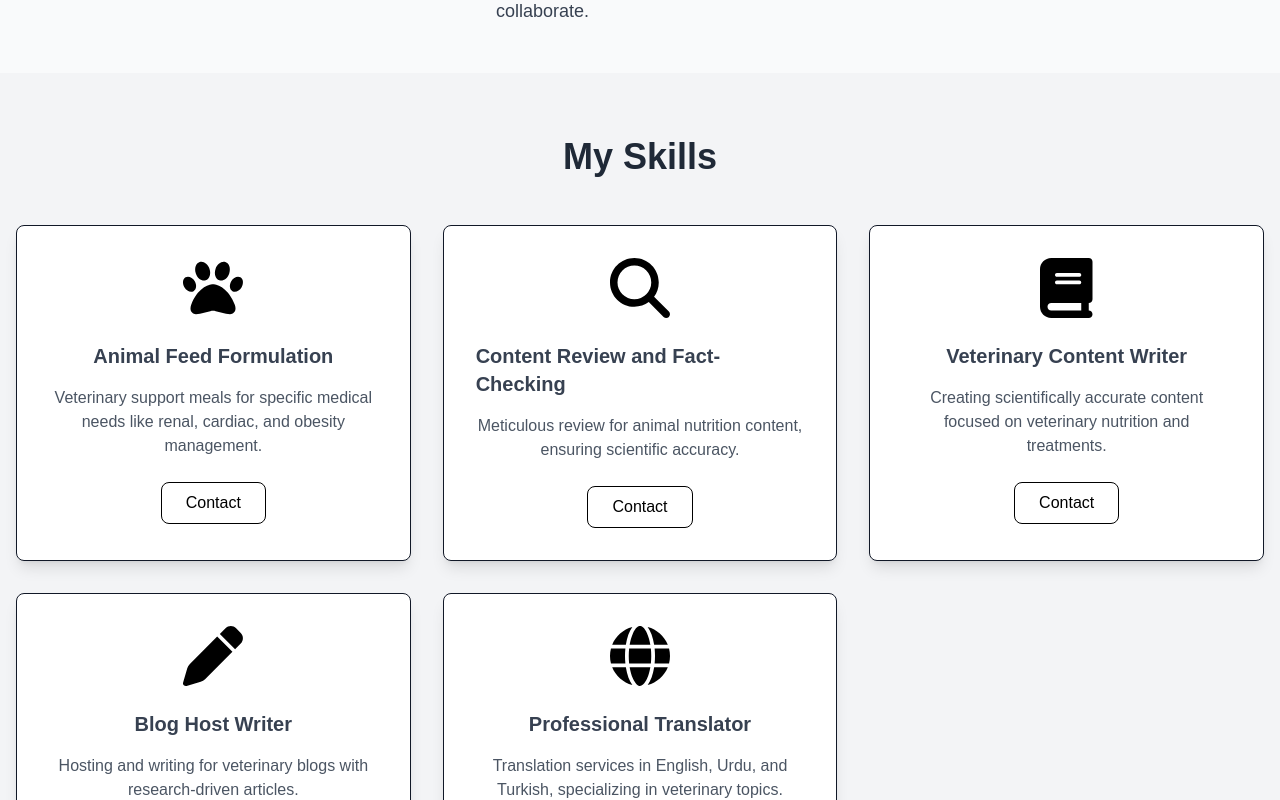
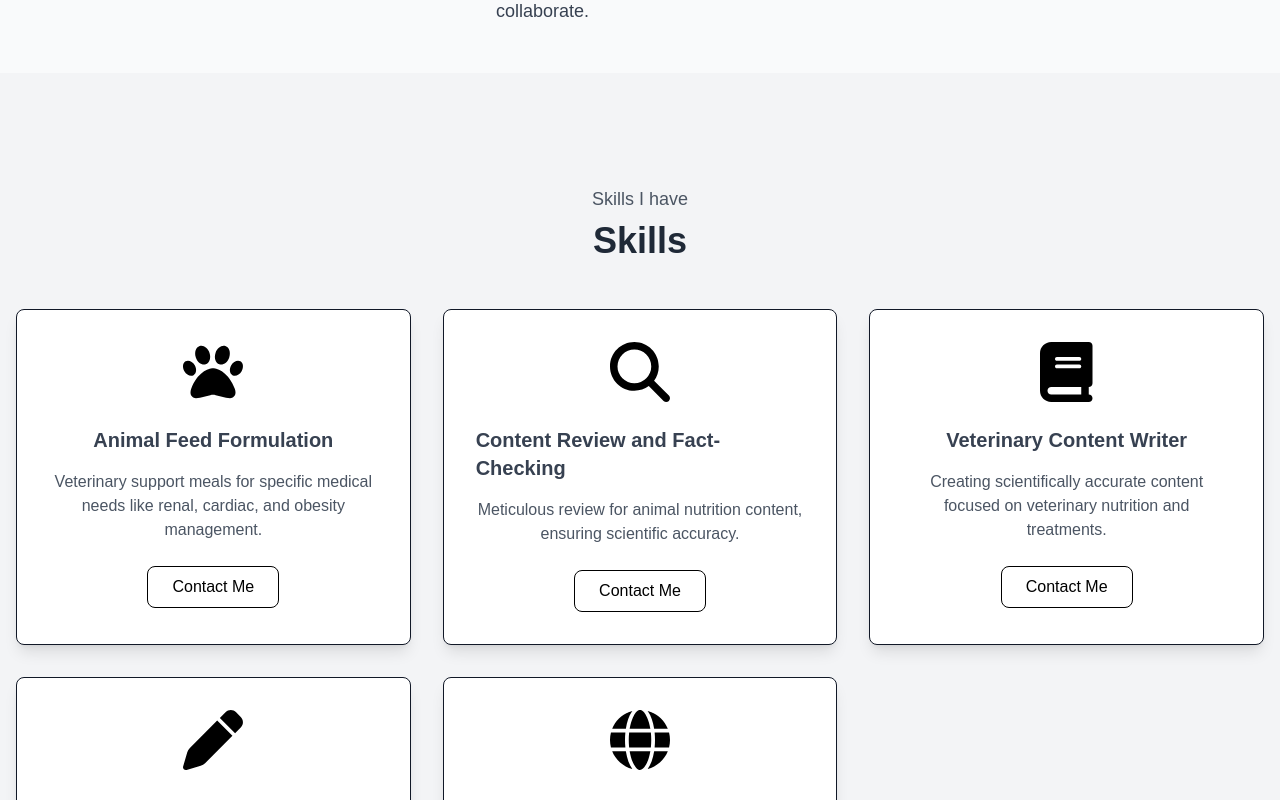
Before and after one commit to dev-rfgul/dribrar, a React (Vite) app: page / in a window 1280 px wide. Shown: the part 1320-2120 px from the top of the page. Built offline with nearby package versions, Linux system fonts and the light colour scheme.

Commit message:
added heading in skills section

```diff
--- a/src/Component/Skills.jsx
+++ b/src/Component/Skills.jsx
@@ -1,7 +1,7 @@
 import React from 'react';
 import { FontAwesomeIcon } from '@fortawesome/react-fontawesome';
 import { faPaw, faMagnifyingGlass, faBook, faPen, faGlobe } from '@fortawesome/free-solid-svg-icons';
-
+import Heading from './Heading';
 const skills = [
     {
         title: 'Animal Feed Formulation',
@@ -34,7 +34,7 @@ const SkillsSection = () => {
     return (
         <section className="py-16 bg-gray-100">
             <div className="container mx-auto px-4">
-                <h2 className="text-4xl font-bold text-center text-gray-800 mb-12">My Skills</h2>
+                <Heading subHeading={'Skills I have'} heading={'Skills'}/>
                 <div className="grid gap-8 lg:grid-cols-3 md:grid-cols-2 sm:grid-cols-1">
                     {skills.map((skill, index) => (
                         <div
@@ -45,11 +45,12 @@ const SkillsSection = () => {
                                 <FontAwesomeIcon icon={skill.icon} />
                             </div>
                             <div className='flex justify-center items-center flex-col'>
-
                                 <h3 className="text-xl font-semibold text-gray-700 mb-4">{skill.title}</h3>
                                 <p className="text-gray-600 mb-6 text-center">{skill.description}</p>
                                 <button className="py-2 px-6 border border-black rounded-lg text-black bg-white hover:bg-gray-900 hover:text-white transition-transform transform hover:scale-105">
-                                    Contact
+                                    <a href="">
+                                        Contact Me
+                                    </a>
                                 </button>
                             </div>
                         </div>
```
